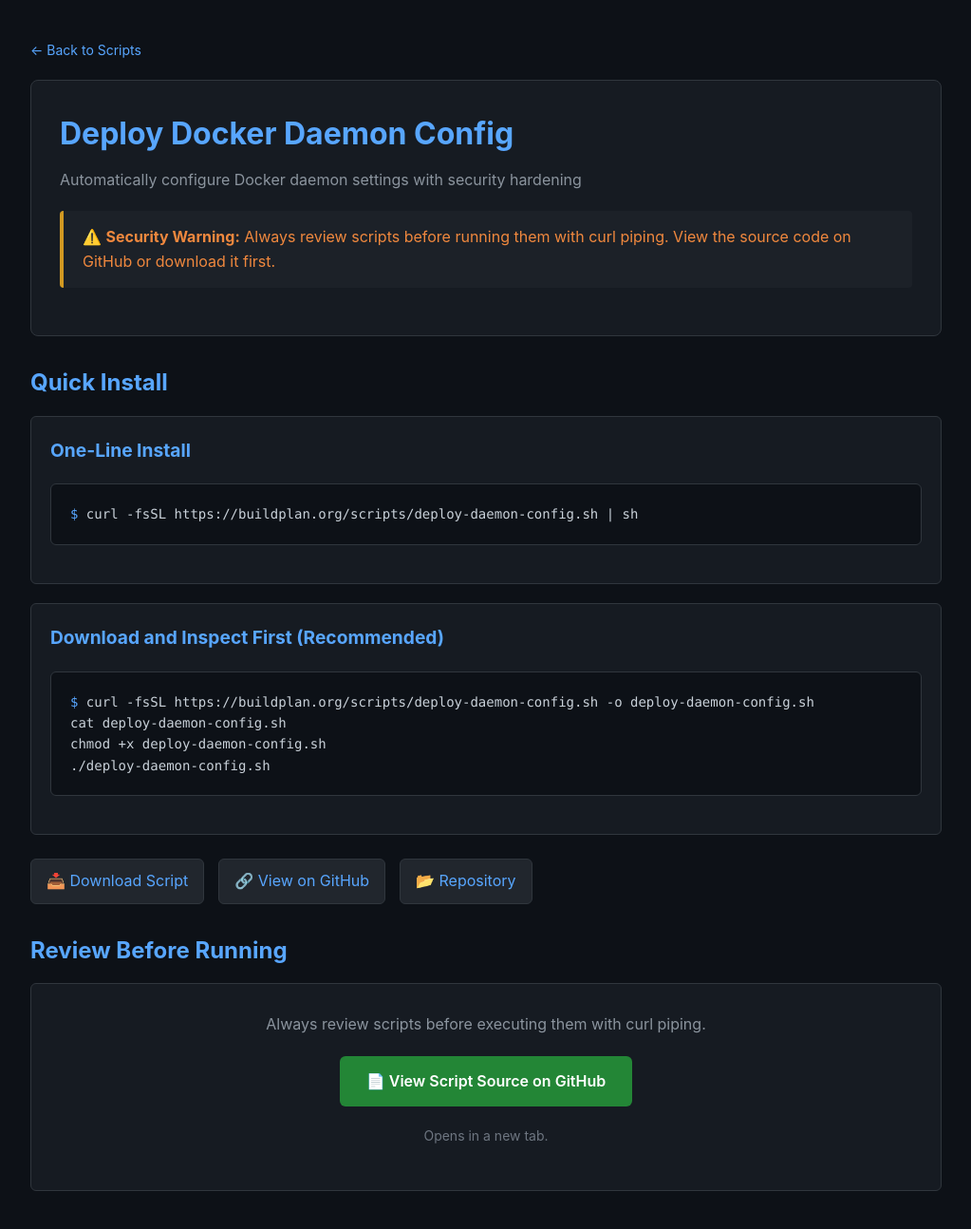
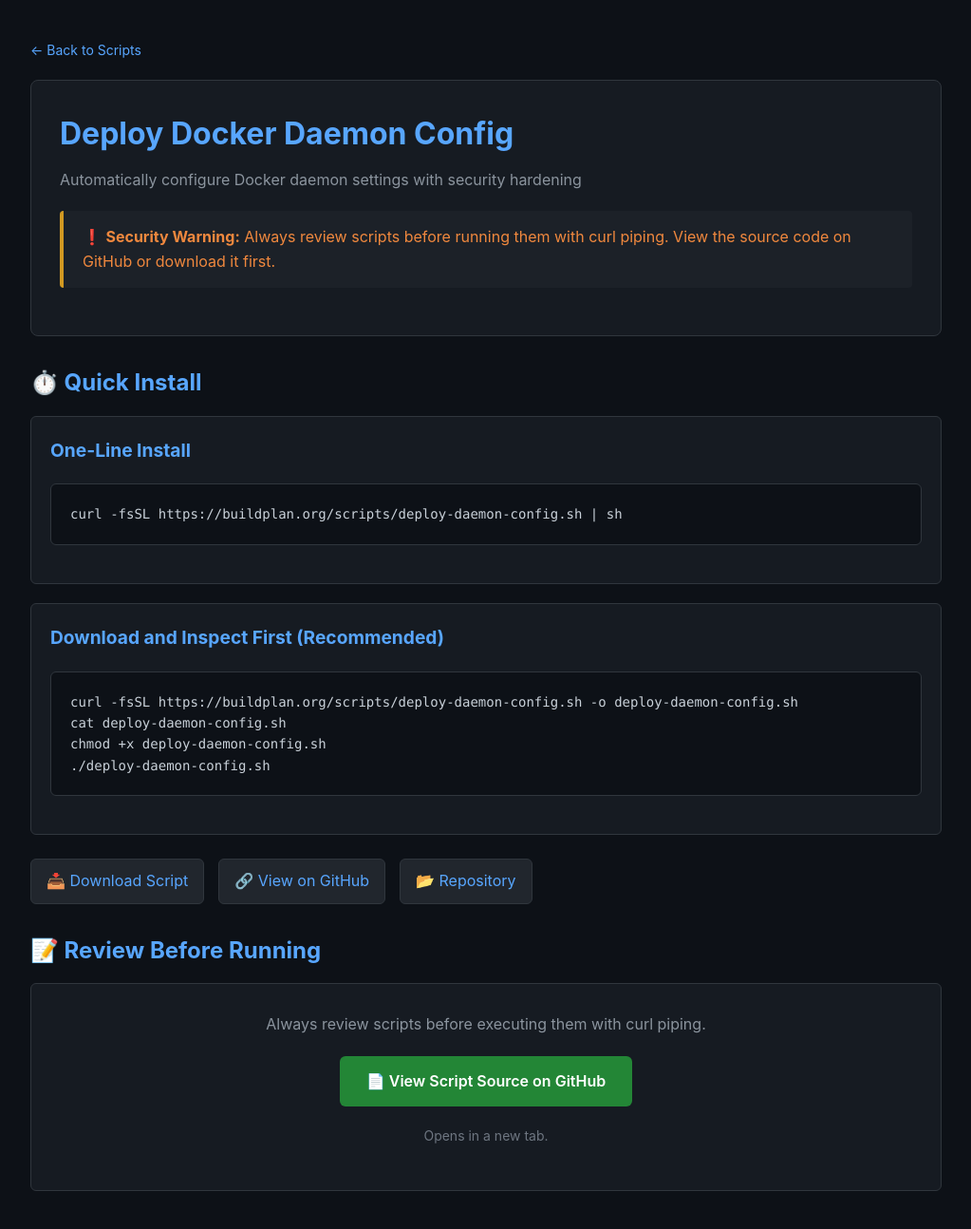
Before and after one commit to buildplan/buildplan.github.io, a Jekyll site: the page built from _scripts/deploy-daemon-config.sh.md, in a window 1280 px wide. Shown: the whole page at 95% size, without its empty margins (128-1151 px from the left). Built offline with Jekyll 4.4.1, drawn with Linux system fonts in a browser that asks for light colours.

Commit message:
add another script

```diff
--- a/_layouts/script_redirect.html
+++ b/_layouts/script_redirect.html
@@ -51,11 +51,7 @@
       font-family: 'SF Mono', 'Monaco', 'Courier New', monospace;
       font-size: 14px;
       border: 1px solid #30363d;
-      position: relative;
-    }
-    .install-cmd::before {
-      content: '$ ';
-      color: #58a6ff;
+      white-space: pre-wrap;
     }
     .warning {
       background: #1c2128;
@@ -112,6 +108,14 @@
     .back-link:hover {
       text-decoration: underline;
     }
+    .file-list {
+      color: #8b949e;
+      margin-left: 20px;
+      list-style-type: disc;
+    }
+    .file-list li {
+      margin-bottom: 8px;
+    }
   </style>
 </head>
 <body>
@@ -122,17 +126,19 @@
     <p>{{ page.description }}</p>
 
     <div class="warning">
-      ⚠️ <strong>Security Warning:</strong> Always review scripts before running them with curl piping. View the source code on GitHub or download it first.
+      ❗ <strong>Security Warning:</strong> Always review scripts before running them with curl piping. View the source code on GitHub or download it first.
     </div>
   </div>
 
   {% if page.interactive %}
-  <h2>Installation (Interactive Script)</h2>
+  <h2>🛠️ Installation (Interactive Script)</h2>
 
   <div class="method">
     <h3>Recommended: Download and Run</h3>
     <p>This script requires user input. Download it first:</p>
-    <div class="install-cmd">curl -fsSL {{ page.script_url }} -o {{ page.script_name }}<br>chmod +x {{ page.script_name }}<br>./{{ page.script_name }}</div>
+    <div class="install-cmd">curl -fsSL {{ page.script_url }} -o {{ page.script_name }}
+chmod +x {{ page.script_name }}
+./{{ page.script_name }}</div>
   </div>
 
   <div class="method">
@@ -141,7 +147,7 @@
   </div>
 
   {% else %}
-  <h2>Quick Install</h2>
+  <h2>⏱️ Quick Install</h2>
 
   <div class="method">
     <h3>One-Line Install</h3>
@@ -150,7 +156,42 @@
 
   <div class="method">
     <h3>Download and Inspect First (Recommended)</h3>
-    <div class="install-cmd">curl -fsSL {{ page.script_url }} -o {{ page.script_name }}<br>cat {{ page.script_name }}<br>chmod +x {{ page.script_name }}<br>./{{ page.script_name }}</div>
+    <div class="install-cmd">curl -fsSL {{ page.script_url }} -o {{ page.script_name }}
+cat {{ page.script_name }}
+chmod +x {{ page.script_name }}
+./{{ page.script_name }}</div>
+  </div>
+  {% endif %}
+
+  {% if page.requires_additional_files and page.additional_files %}
+  <h2>⚙️ Required Configuration Files</h2>
+  <div style="background: #161b22; padding: 20px; border-radius: 6px; border: 1px solid #30363d; margin-bottom: 20px;">
+    <p style="color: #8b949e; margin-bottom: 15px;">
+      This script requires additional configuration files to function. Download all files together:
+    </p>
+
+    <div class="install-cmd"># Create directory and download all files
+mkdir -p ~/backup-config && cd ~/backup-config
+
+# Download main script
+curl -fsSL {{ page.script_url }} -o {{ page.script_name }}
+{% for file in page.additional_files %}
+# Download {{ file.description }}
+curl -fsSL {{ file.url }} -o {{ file.name }}
+{% endfor %}
+# Make script executable
+chmod +x {{ page.script_name }}
+
+# Secure config file permissions (adjust as needed)
+chmod 600 *.conf</div>
+
+    <h3 style="color: #58a6ff; margin-top: 20px; margin-bottom: 10px; font-size: 1.1em;">File Descriptions</h3>
+    <ul class="file-list">
+      <li><strong>{{ page.script_name }}</strong> - Main executable script</li>
+      {% for file in page.additional_files %}
+      <li><strong>{{ file.name }}</strong> - {{ file.description }}</li>
+      {% endfor %}
+    </ul>
   </div>
   {% endif %}
 
@@ -160,7 +201,7 @@
     <a href="{{ page.github_repo_url }}" target="_blank">📂 Repository</a>
   </div>
 
-  <h2>Review Before Running</h2>
+  <h2>📝 Review Before Running</h2>
   <div style="background: #161b22; padding: 30px; border-radius: 6px; border: 1px solid #30363d; text-align: center;">
     <p style="color: #8b949e; margin-bottom: 20px; font-size: 16px;">
       Always review scripts before executing them with curl piping.
```
Also changed, not shown: _scripts/restic-backup.sh.md (added, +18 -0 lines), .github/workflows/sync-scripts.yml, 1 other file.
